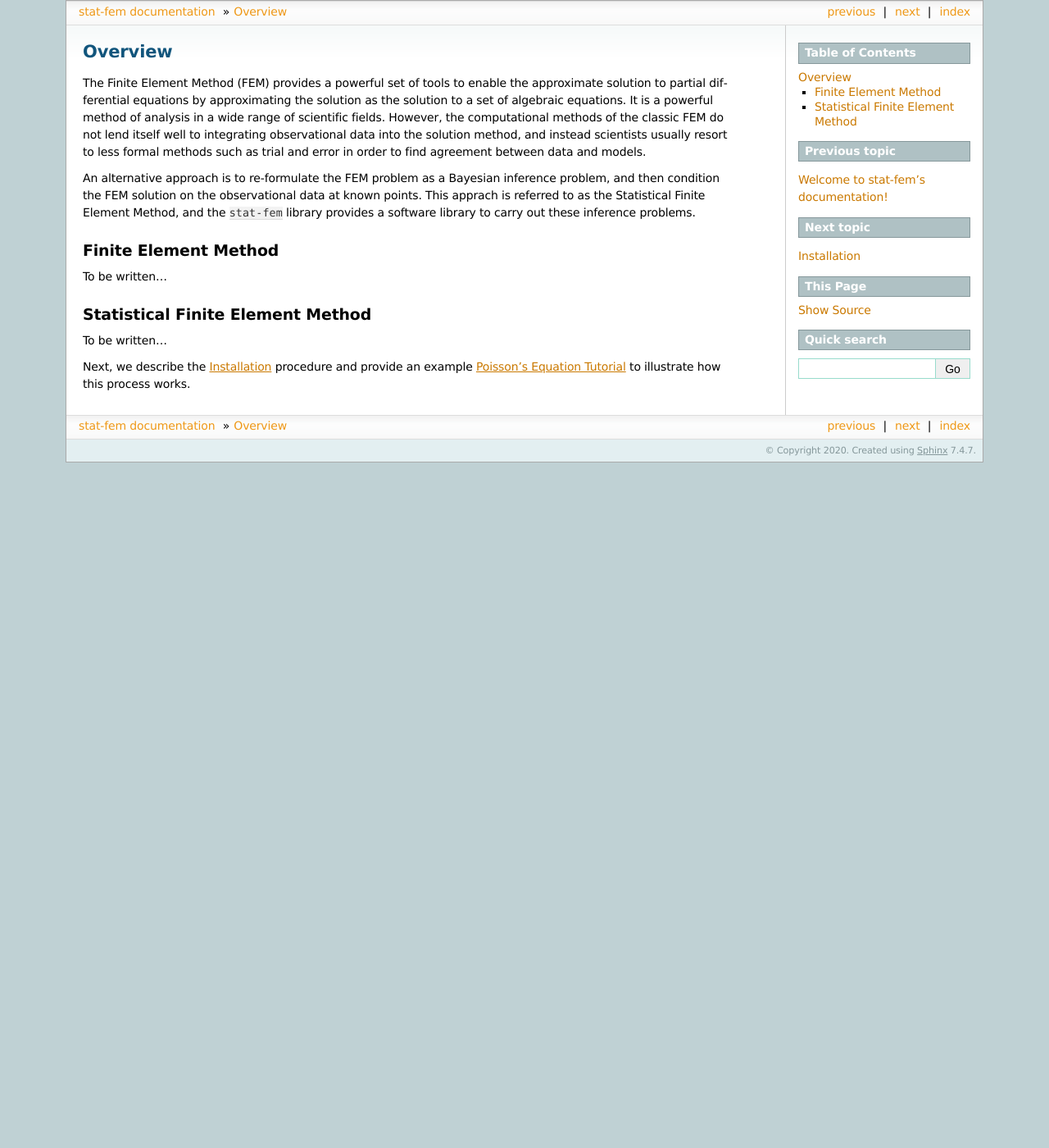
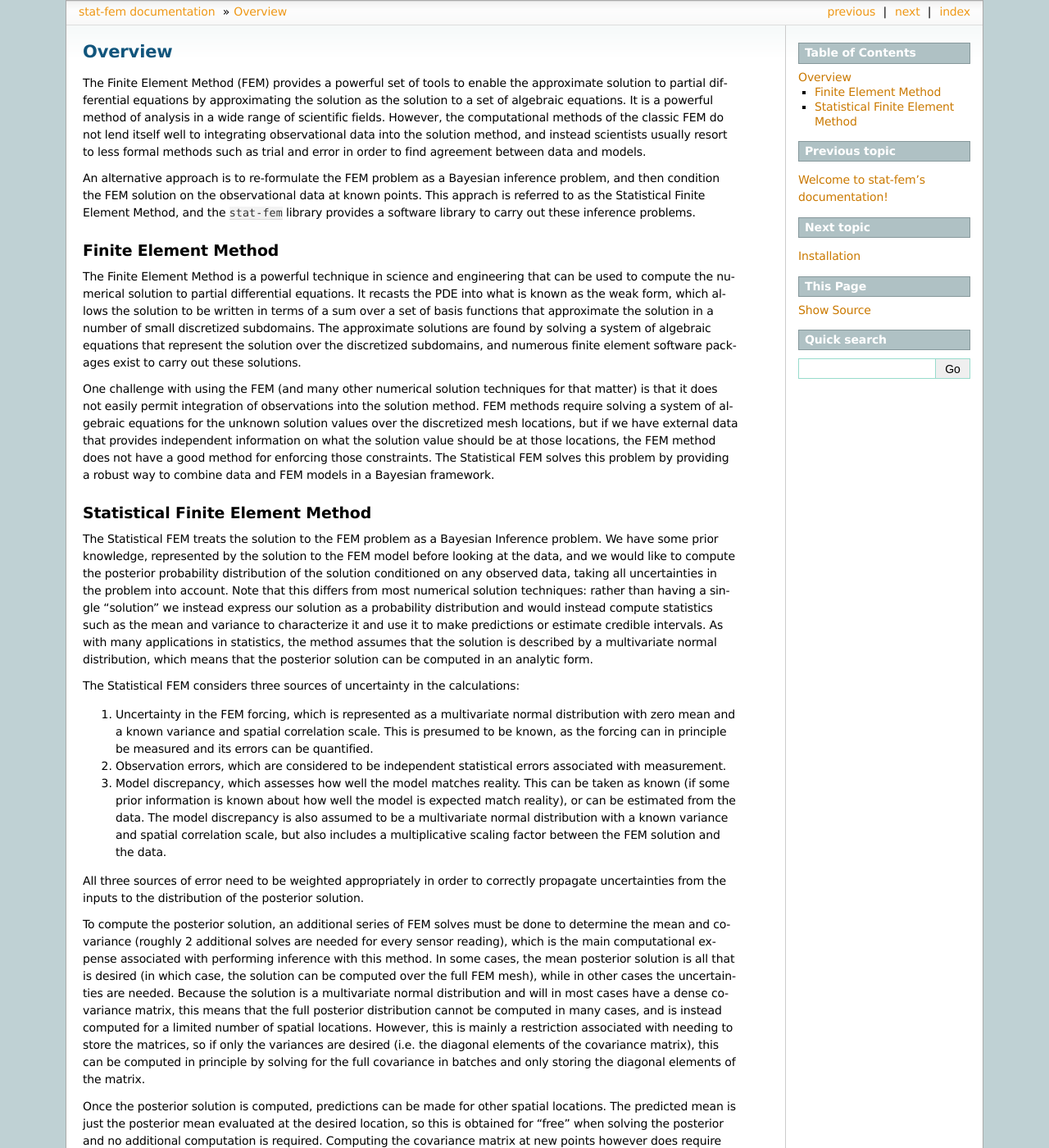
Before and after one commit to alan-turing-institute/stat-fem, a Sphinx documentation site: the page built from docs/intro/overview.rst, in a window 1280 px wide and 1400 px high. Shown: the whole window at 82% size. Built offline with Sphinx 7.4.7, drawn with Linux system fonts in a browser that asks for light colours; the version number could not be read and is left out; some of the changed text lies outside the part shown.

Commit message:
expanded overview in docs
finished first version of the overview page

```diff
--- a/docs/intro/overview.rst
+++ b/docs/intro/overview.rst
@@ -21,12 +21,87 @@ to carry out these inference problems.
 Finite Element Method
 ---------------------
 
-To be written...
+The Finite Element Method is a powerful technique in science and engineering
+that can be used to compute the numerical solution to partial differential
+equations. It recasts the PDE into what is known as the weak form, which allows
+the solution to be written in terms of a sum over a set of basis functions
+that approximate the solution in a number of small discretized subdomains.
+The approximate solutions are found by solving a system of algebraic equations
+that represent the solution over the discretized subdomains, and numerous
+finite element software packages exist to carry out these solutions.
+
+One challenge with using the FEM (and many other numerical solution techniques
+for that matter) is that it does not easily permit integration of observations
+into the solution method. FEM methods require solving a system of algebraic
+equations for the unknown solution values over the discretized mesh locations,
+but if we have external data that provides independent information on what
+the solution value should be at those locations, the FEM method does not
+have a good method for enforcing those constraints. The Statistical FEM
+solves this problem by providing a robust way to combine data and
+FEM models in a Bayesian framework.
 
 Statistical Finite Element Method
 ---------------------------------
 
-To be written...
+The Statistical FEM treats the solution to the FEM problem as a Bayesian
+Inference problem. We have some prior knowledge, represented by
+the solution to the FEM model before looking at the data, and we would
+like to compute the posterior probability distribution of the
+solution conditioned on any observed data, taking all uncertainties
+in the problem into account. Note that this differs from most numerical
+solution techniques: rather than having a single "solution" we instead
+express our solution as a probability distribution and would
+instead compute statistics such as the mean and variance to characterize
+it and use it to make predictions or estimate credible intervals. As with
+many applications in statistics, the method assumes that the solution
+is described by a multivariate normal distribution, which means
+that the posterior solution can be computed in an analytic form.
+
+The Statistical FEM considers three sources of uncertainty in the
+calculations:
+
+1. Uncertainty in the FEM forcing, which is represented as a multivariate
+   normal distribution with zero mean and a known variance and spatial
+   correlation scale. This is presumed to be known, as the forcing can
+   in principle be measured and its errors can be quantified.
+2. Observation errors, which are considered to be independent statistical
+   errors associated with measurement.
+3. Model discrepancy, which assesses how well the model matches reality.
+   This can be taken as known (if some prior information is known about
+   how well the model is expected match reality), or can be estimated
+   from the data. The model discrepancy is also assumed to be a
+   multivariate normal distribution with a known variance and spatial
+   correlation scale, but also includes a multiplicative scaling factor
+   between the FEM solution and the data.
+
+All three sources of error need to be weighted appropriately in order to
+correctly propagate uncertainties from the inputs to the distribution
+of the posterior solution.
+
+To compute the posterior solution, an additional series of FEM solves
+must be done to determine the mean and covariance (roughly 2
+additional solves are needed for every sensor reading), which is the
+main computational expense associated with performing inference with
+this method. In some cases, the mean posterior solution is all that
+is desired (in which case, the solution can be computed over the full
+FEM mesh), while in other cases the uncertainties are needed. Because
+the solution is a multivariate normal distribution and will in most
+cases have a dense covariance matrix, this means that the full posterior
+distribution cannot be computed in many cases, and is instead computed
+for a limited number of spatial locations. However, this is mainly
+a restriction associated with needing to store the matrices, so if
+only the variances are desired (i.e. the diagonal elements of the
+covariance matrix), this can be computed in principle by solving
+for the full covariance in batches and only storing the diagonal
+elements of the matrix.
+
+Once the posterior solution is computed, predictions can be made
+for other spatial locations. The predicted mean is just the posterior
+mean evaluated at the desired location, so this is obtained for "free"
+when solving the posterior and no additional computation is required.
+Computing the covariance matrix at new points however does require
+doing an additional set of FEM solves, with the number scaling with
+the number of new points where predictions are desired.
 
 Next, we describe the :ref:`installation` procedure and provide an example
-:ref:`tutorial` to illustrate how this process works.
+:ref:`tutorial` to illustrate in more detail how this process works.
```
